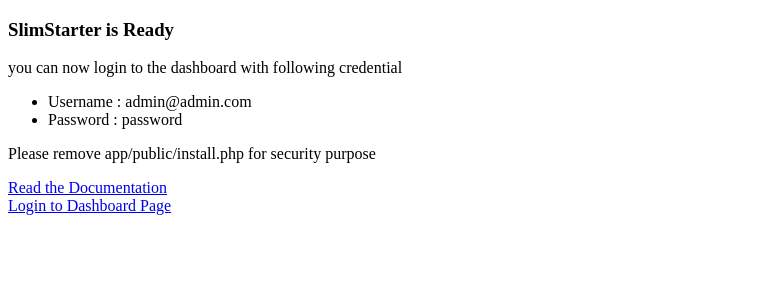
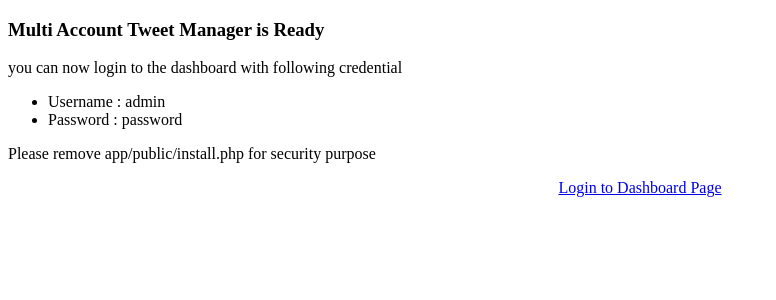
Before and after one commit to majdyz/multi-account-tweet-manager, a PHP site: template app/views/install/finish.twig in a window 1280 px wide. Shown: the top 300 px of the page, without its empty margins (0-776 px from the left). Run offline with PHP 8.4, Linux system fonts and the light colour scheme; the template is opened without the code that fills it: most values are stand-ins (such as "Sample title", 1, 10 or a date in 2020); some libraries are stand-ins or nearby versions.

Commit message:
fix layout bugs

```diff
--- a/app/views/install/finish.twig
+++ b/app/views/install/finish.twig
@@ -4,7 +4,7 @@
 <div class="container">
     <div class="row">
         <div class="col-lg-12 text-center">
-            <h3 class="page-header">SlimStarter is Ready</h3>
+            <h3 class="page-header">Multi Account Tweet Manager is Ready</h3>
         </div>
         <div class="col-lg-6 col-lg-offset-3">
             <p class="text-center">
@@ -13,7 +13,7 @@
         </div>
         <div class="col-lg-4 col-lg-offset-4">
             <ul>
-                <li>Username : admin@admin.com</li>
+                <li>Username : admin</li>
                 <li>Password : password</li>
             </ul>
         </div>
@@ -32,13 +32,9 @@
         </div>
         {% endif %}
 
-        <div class="col-lg-6">
-            <a href="{{baseUrl}}doc" class="btn btn-primary pull-right">Read the Documentation</a>
-        </div>
-        <div class="col-lg-6">
-            <a href="{{baseUrl}}login" class="btn btn-success">Login to Dashboard Page</a>
-        </div>
-        <!-- /.col-lg-12 -->
+    </div>
+    <div class="row" style="text-align: center">
+        <a href="{{baseUrl}}login" class="btn btn-success">Login to Dashboard Page</a>
     </div>
     <!-- /.row -->
 </div>
```
Also changed, not shown: app/views/admin/sidebar.twig (+5 -5 lines), app/views/admin/topbar.twig (+2 -7 lines).
